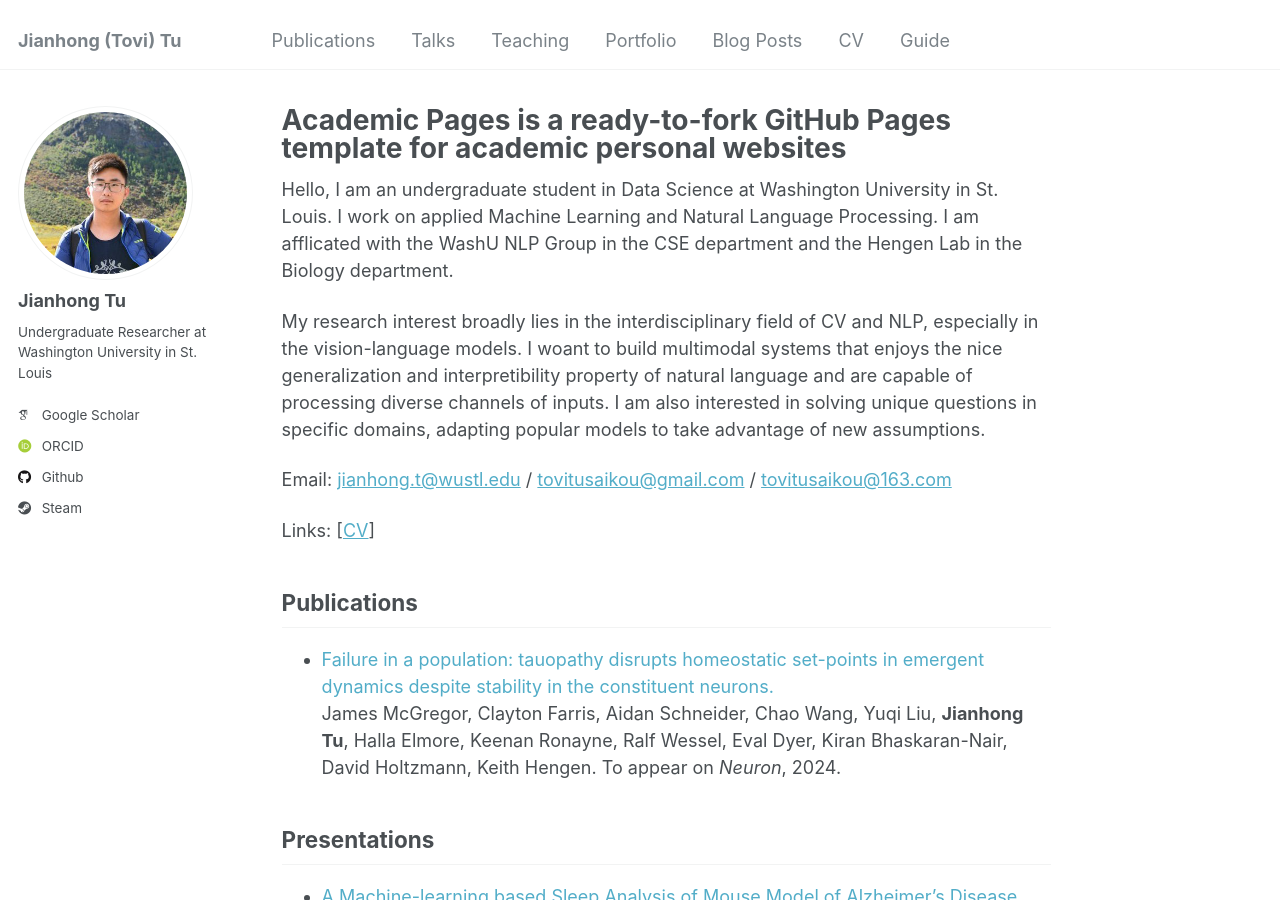
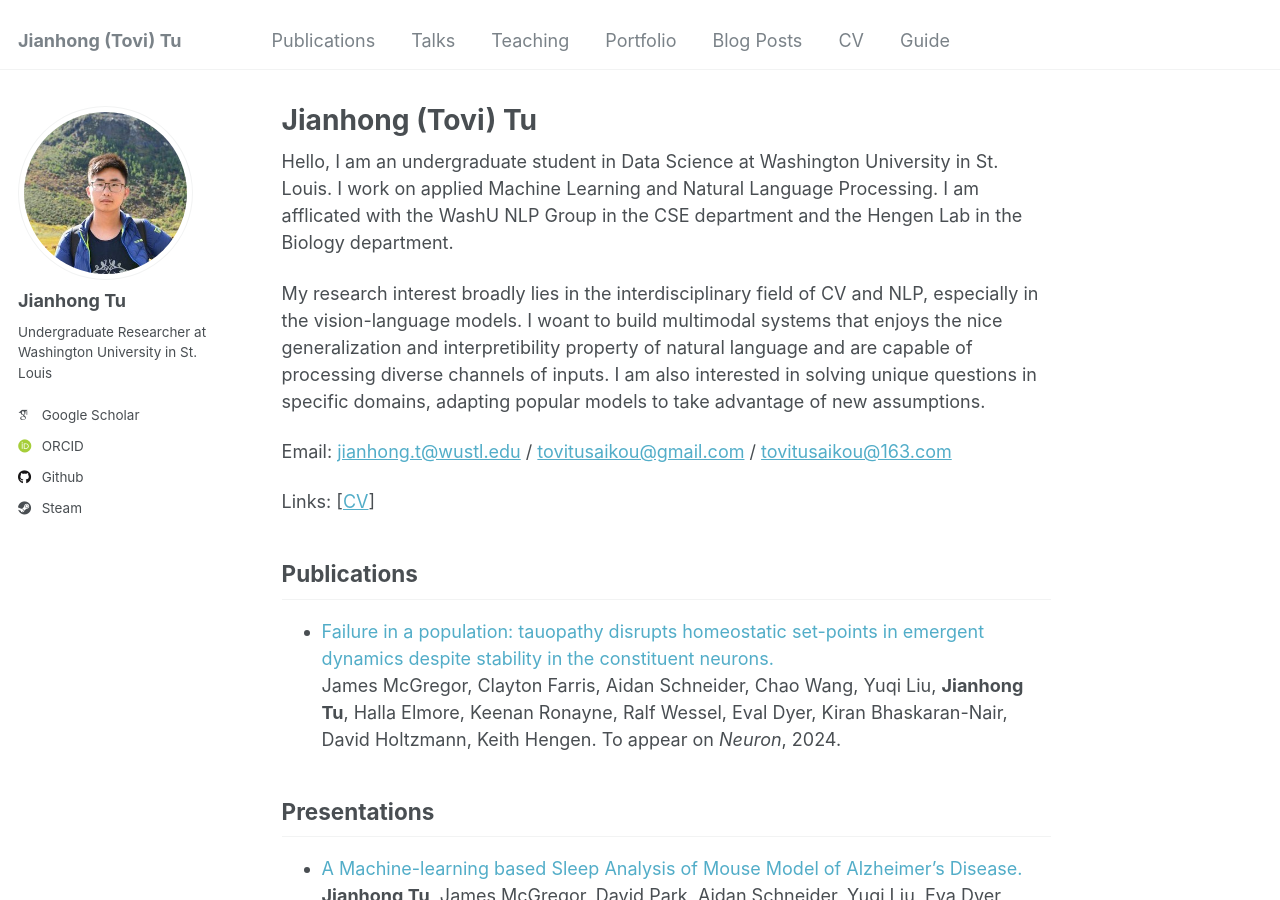
Before and after one commit to ToviTu/tovitu.github.io, a Jekyll site: the page built from _pages/about.md, in a window 1280 px wide and 900 px high. Built offline with Jekyll 4.4.1, drawn with Linux system fonts in a browser that asks for light colours; some web fonts are replaced.

Commit message:
fixing profile issue

```diff
--- a/_config.yml
+++ b/_config.yml
@@ -12,7 +12,7 @@ title                    : "Jianhong (Tovi) Tu"
 title_separator          : "-"
 name                     : &name "Your Name"
 description              : &description "personal description"
-url                      : https://academicpages.github.io # the base hostname & protocol for your site e.g. "https://mmistakes.github.io"
+url                      : https://tovitu.github.io # the base hostname & protocol for your site e.g. "https://mmistakes.github.io"
 baseurl                  : "" # the subpath of your site, e.g. "/blog"
 repository               : "academicpages/academicpages.github.io"
 
@@ -21,7 +21,7 @@ repository               : "academicpages/academicpages.github.io"
 #               Additional customization can be done by editing /_includes/author-profile.html
 author:
   # Biographic information
-  avatar           : "profile.png"
+  avatar           : "profile.jpg"
   name             : "Jianhong Tu"
   pronouns         : # example: "she/her"
   bio              : "Undergraduate Researcher at Washington University in St. Louis"
--- a/_pages/about.md
+++ b/_pages/about.md
@@ -1,6 +1,6 @@
 ---
 permalink: /
-title: "Academic Pages is a ready-to-fork GitHub Pages template for academic personal websites"
+title: "Jianhong (Tovi) Tu"
 author_profile: true
 redirect_from:
   - /about/
```
Also changed, not shown: images/profile.jpg (added).
